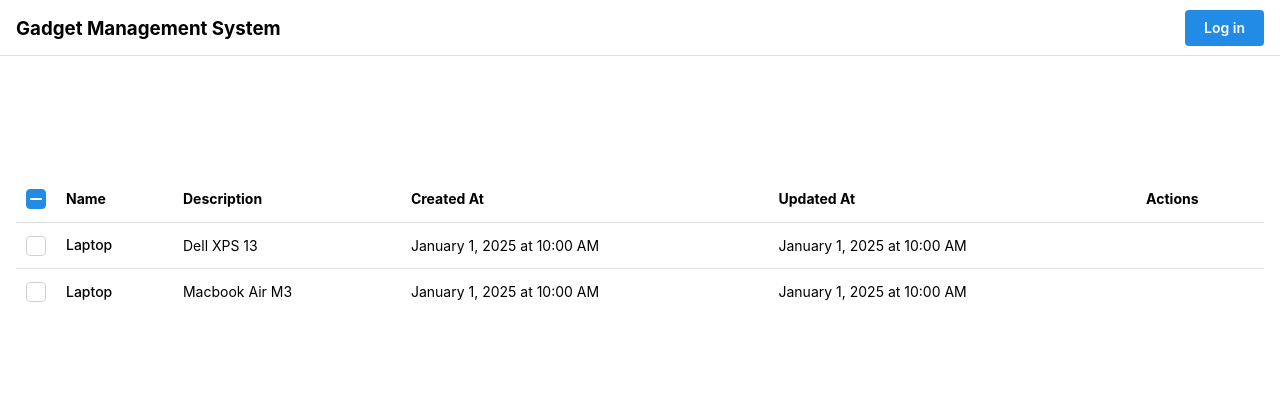
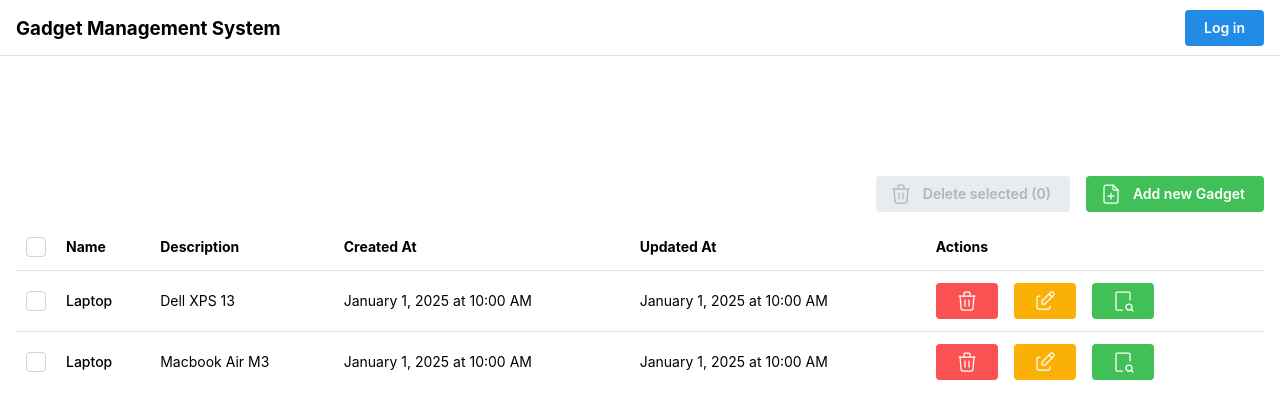
Before and after one commit to ongkristopher/Gadget-Management-System, a Next.js app in the folder frontend/: page / in a window 1280 px wide. Shown: the top 418 px of the page. Built offline with nearby package versions, Linux system fonts and the light colour scheme.

Commit message:
added icons for button | added actions on each row and on the top of table

```diff
--- a/frontend/app/components/table/TableSelection.tsx
+++ b/frontend/app/components/table/TableSelection.tsx
@@ -1,6 +1,7 @@
 import { useState } from "react";
 import cx from "clsx";
 import {
+  Button,
   Checkbox,
   Group,
   ScrollArea,
@@ -9,27 +10,15 @@ import {
 } from "@mantine/core";
 import classes from "./TableSelection.module.css";
 import { formatDate } from "../../utils/format-date";
+import { IconTrash } from "@tabler/icons-react";
+import { IconEdit } from "@tabler/icons-react";
+import { IconDeviceTabletSearch } from "@tabler/icons-react";
+import { IconFilePlus } from "@tabler/icons-react";
+import { Gadget } from "../../types/gadget.type";
 
-const data = [
-  {
-    id: 1,
-    name: "Laptop",
-    description: "Dell XPS 13",
-    created: "2025-01-01T10:00:00Z",
-    last_modified: "2025-01-01T10:00:00Z",
-  },
-  {
-    id: 2,
-    name: "Laptop",
-    description: "Macbook Air M3",
-    created: "2025-01-01T10:00:00Z",
-    last_modified: "2025-01-01T10:00:00Z",
-  },
-];
-
-export function TableSelection() {
-  const [selection, setSelection] = useState([0]);
-  const toggleRow = (id: number) =>
+export function TableSelection({ data }: { data: Gadget[] }) {
+  const [selection, setSelection] = useState<Gadget['id'][]>([]);
+  const toggleRow = (id: Gadget["id"]) =>
     setSelection((current) =>
       current.includes(id)
         ? current.filter((item) => item !== id)
@@ -62,12 +51,43 @@ export function TableSelection() {
         </Table.Td>
         <Table.Td>{item.description}</Table.Td>
         <Table.Td>{formatDate(item.created)}</Table.Td>
-        <Table.Td>{formatDate(item.last_modified)}</Table.Td>
+        <Table.Td>{item.last_modified ? formatDate(item.last_modified) : ''}</Table.Td>
+        <Table.Td>
+          <Group>
+            <Button color="red">
+              <IconTrash stroke={1.25} />
+            </Button>
+            <Button color="yellow">
+              <IconEdit stroke={1.25} />
+            </Button>
+            <Button color="green">
+              <IconDeviceTabletSearch stroke={1.25} />
+            </Button>
+          </Group>
+        </Table.Td>
       </Table.Tr>
     );
   });
 
   return (
+    <div>
+      <Group mb="sm" justify="flex-end">
+        <Button
+          color="red"
+          disabled={selection.length === 0}
+          leftSection={<IconTrash stroke={1.25} />}
+          onClick={() => alert(`Deleting IDs: ${selection.join(", ")}`)}
+        >
+          Delete selected ({selection.length})
+        </Button>
+        <Button
+          color="green"
+          leftSection={<IconFilePlus stroke={1.25} />}
+          onClick={() => alert(`Create new popup`)}
+        >
+          Add new Gadget
+        </Button>
+      </Group>
       <ScrollArea>
         <Table miw={800} verticalSpacing="sm">
           <Table.Thead>
@@ -91,5 +111,6 @@ export function TableSelection() {
           <Table.Tbody>{rows}</Table.Tbody>
         </Table>
       </ScrollArea>
+    </div>
   );
 }
--- a/frontend/app/page.tsx
+++ b/frontend/app/page.tsx
@@ -2,13 +2,32 @@
 import { Container } from "@mantine/core";
 import { HeaderMenu } from "./components/header/HeaderMenu";
 import { TableSelection } from "./components/table/TableSelection";
+import { Gadget } from "./types/gadget.type";
 
 export default function HomePage() {
+
+  const data: Gadget[] = [
+    {
+      id: 1,
+      name: "Laptop",
+      description: "Dell XPS 13",
+      created: "2025-01-01T10:00:00Z",
+      last_modified: "2025-01-01T10:00:00Z",
+    },
+    {
+      id: 2,
+      name: "Laptop",
+      description: "Macbook Air M3",
+      created: "2025-01-01T10:00:00Z",
+      last_modified: "2025-01-01T10:00:00Z",
+    },
+  ];
+
   return (
     <div>
       <HeaderMenu />
       <Container size="xl">
-        <TableSelection />
+        <TableSelection data={data} />
       </Container>
     </div>
   );
--- a/frontend/package.json
+++ b/frontend/package.json
@@ -11,6 +11,7 @@
   "dependencies": {
     "@mantine/core": "8.2.5",
     "@mantine/hooks": "8.2.5",
+    "@tabler/icons-react": "^3.34.1",
     "next": "15.2.3",
     "react": "19.1.0",
     "react-dom": "19.1.0"
```
Also changed, not shown: frontend/app/types/gadget.type.ts (added, +7 -0 lines), 1 other file (tests, documents, lock files or other folders). Lines whose indentation alone changed are shown as unchanged.
